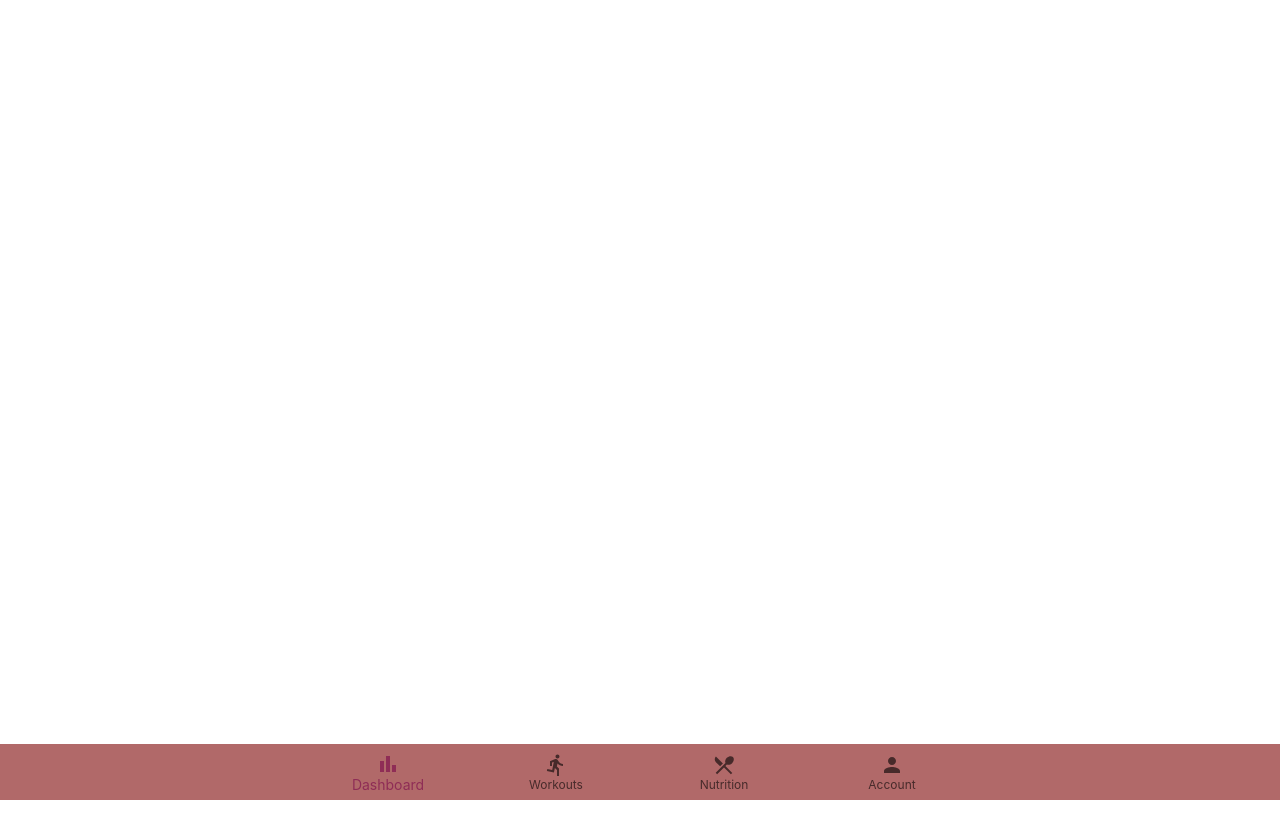
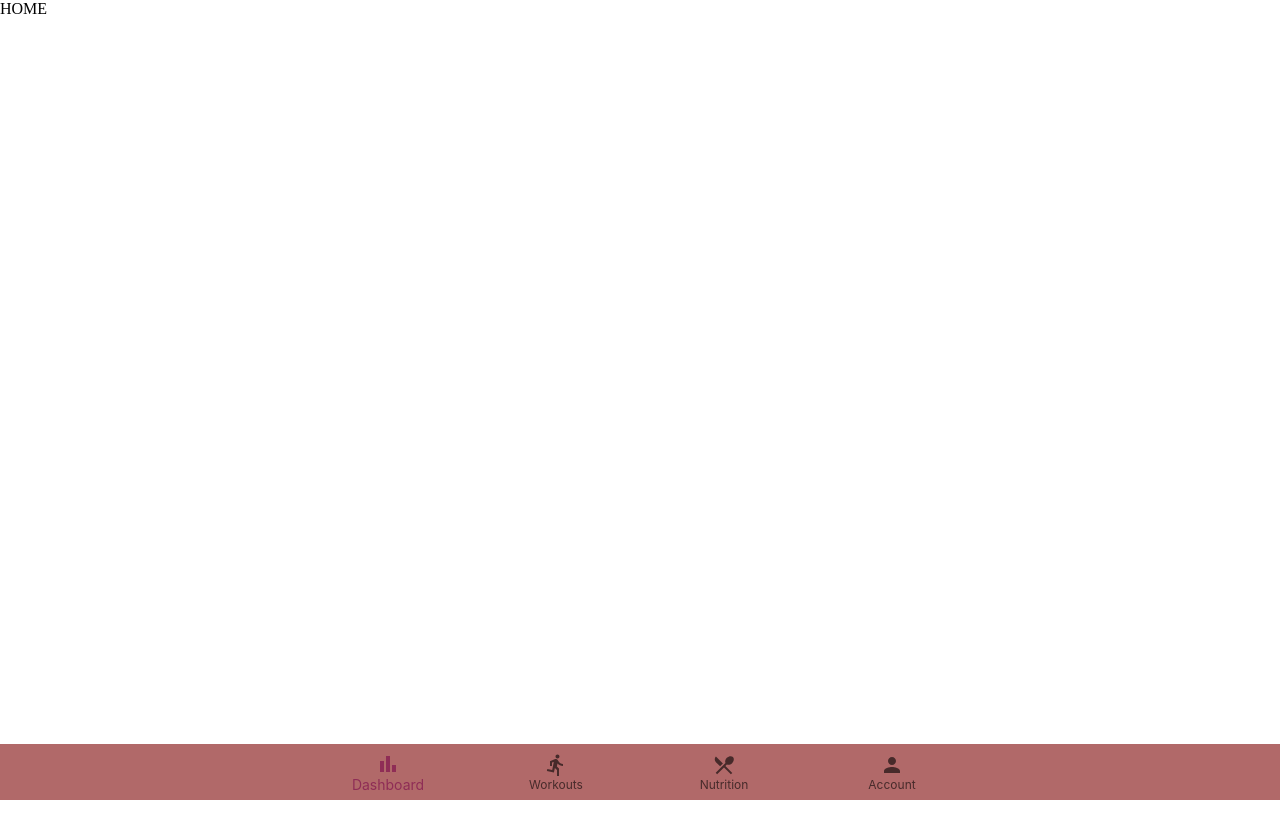
Before and after one commit to joshchyeonlee/EZFit, a React (Create React App) app: page / in a window 1280 px wide. Shown: the top 838 px of the page. Built offline with nearby package versions, Linux system fonts and the light colour scheme.

Commit message:
readd default path

```diff
--- a/src/App.tsx
+++ b/src/App.tsx
@@ -42,6 +42,7 @@ const App: React.FC = () => {
     <LocalizationProvider dateAdapter={AdapterMoment}>
       <Grid height={"100vh"} sx={{ overflowX: "hidden", marginBottom: "54px" }}>
         <Routes>
+          <Route path="/" element={<div>HOME</div>} />
           <Route path="/Dashboard" element={<Dashboard />} />
           <Route
             path="/Workouts"
```
